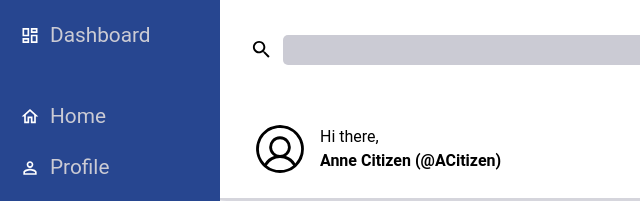
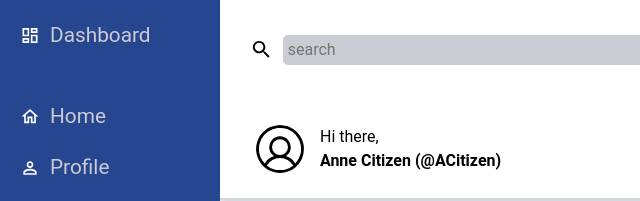
Before and after one commit to xAnDrOm3dAx/admin-dashboard, a plain HTML site: page index.html in a window 1280 px wide. Shown: the top 201 px of the page, 0-640 px from the left. Drawn offline with Linux system fonts and the light colour scheme.

Commit message:
add placeholder

```diff
--- a/index.html
+++ b/index.html
@@ -16,7 +16,7 @@
     <header class="header-container">
       <div class="search">
         <button><img src="img/search_black_24dp.svg" alt="search icon" class="search-icon"></button>
-        <input type="text" id="search-bar">
+        <input type="text" id="search-bar" placeholder="search">
       </div>
 
       <div class="profile">
```
